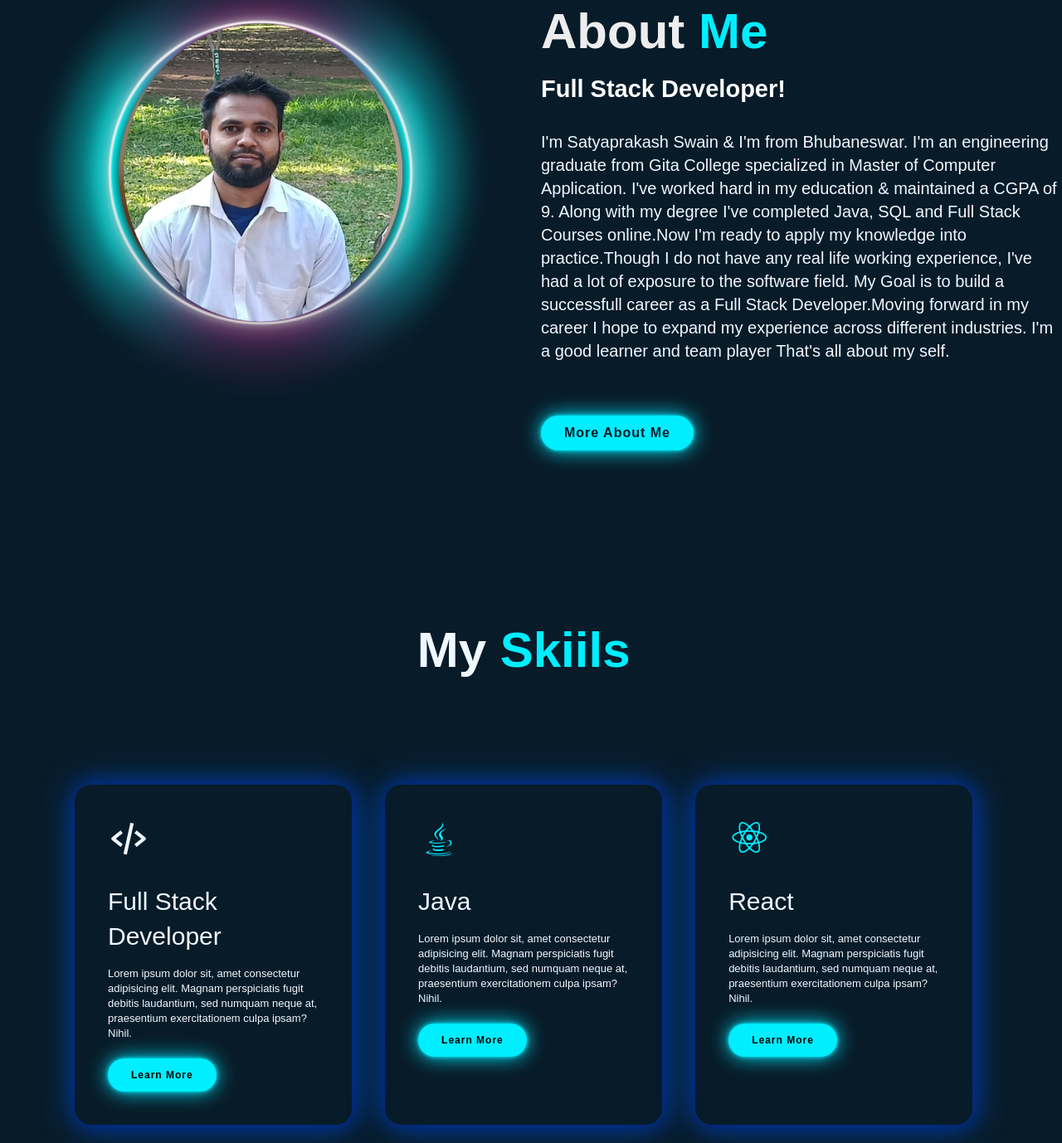
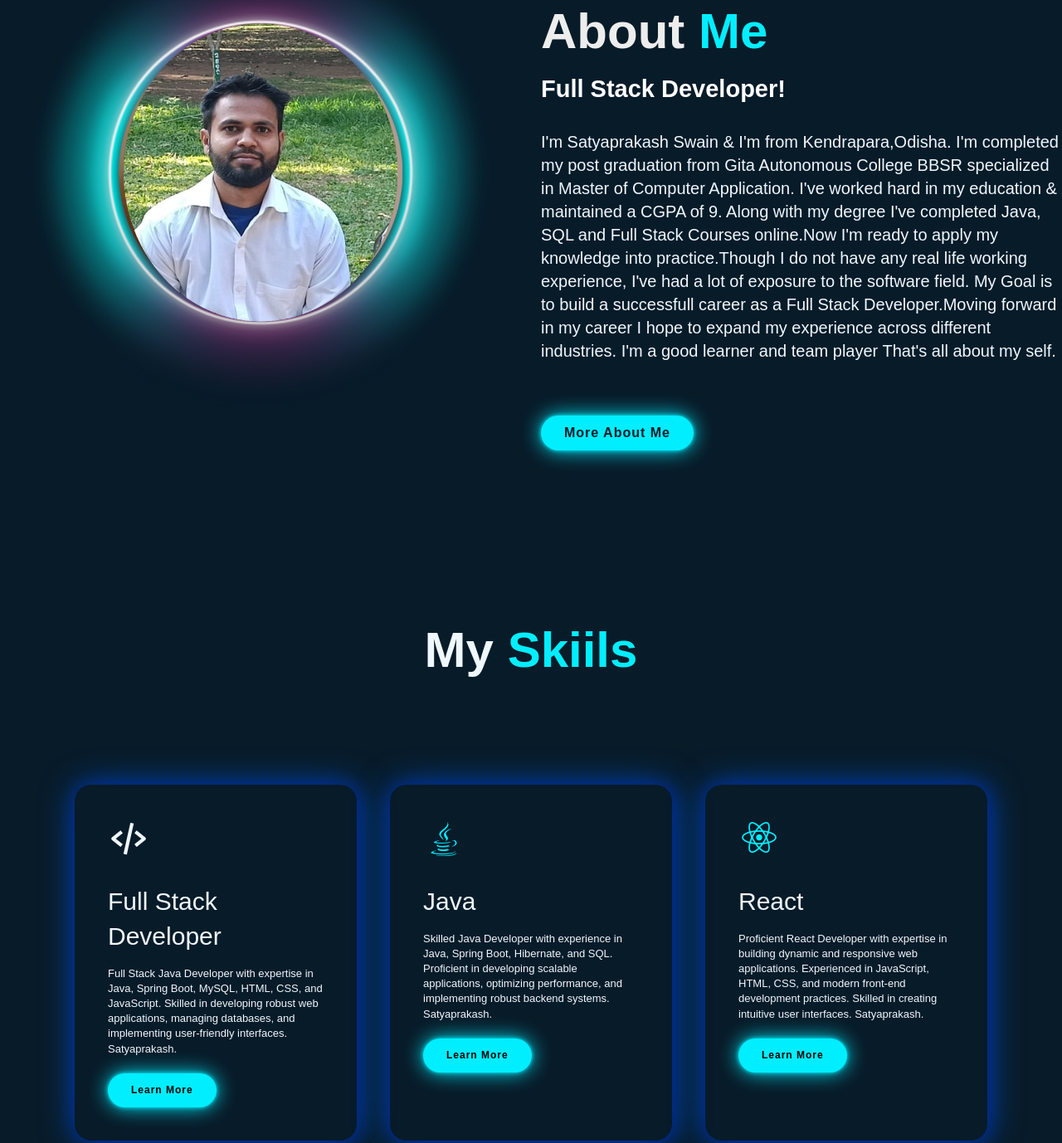
Before and after one commit to SATYAPRAKASHSWAIN/my-portfolio, a plain HTML site: page index.html in a window 1280 px wide. Shown: the part 906-2284 px from the top of the page at 83% size. Drawn offline with nearby package versions, Linux system fonts and the light colour scheme.

Commit message:
six commit

```diff
--- a/index.html
+++ b/index.html
@@ -74,11 +74,11 @@
         <h2>About <span>Me</span></h2>
         <h4>Full Stack Developer!</h4>
         <p>
-          I'm Satyaprakash Swain & I'm from Bhubaneswar. I'm an engineering
-          graduate from Gita College specialized in Master of Computer
-          Application. I've worked hard in my education & maintained a CGPA of
-          9. Along with my degree I've completed Java, SQL and Full Stack
-          Courses online.Now I'm ready to apply my knowledge into
+          I'm Satyaprakash Swain & I'm from Kendrapara,Odisha. I'm completed my
+          post graduation from Gita Autonomous College BBSR specialized in
+          Master of Computer Application. I've worked hard in my education &
+          maintained a CGPA of 9. Along with my degree I've completed Java, SQL
+          and Full Stack Courses online.Now I'm ready to apply my knowledge into
           practice.Though I do not have any real life working experience, I've
           had a lot of exposure to the software field. My Goal is to build a
           successfull career as a Full Stack Developer.Moving forward in my
@@ -103,9 +103,10 @@
               <i class="bx bx-code-alt"></i>
               <h2>Full Stack Developer</h2>
               <p>
-                Lorem ipsum dolor sit, amet consectetur adipisicing elit. Magnam
-                perspiciatis fugit debitis laudantium, sed numquam neque at,
-                praesentium exercitationem culpa ipsam? Nihil.
+                Full Stack Java Developer with expertise in Java, Spring Boot,
+                MySQL, HTML, CSS, and JavaScript. Skilled in developing robust
+                web applications, managing databases, and implementing
+                user-friendly interfaces. Satyaprakash.
               </p>
               <a href="#" class="read">Learn More</a>
             </div>
@@ -113,9 +114,10 @@
               <i class="bx bxl-java" style="color: #00eeff"></i>
               <h2>Java</h2>
               <p>
-                Lorem ipsum dolor sit, amet consectetur adipisicing elit. Magnam
-                perspiciatis fugit debitis laudantium, sed numquam neque at,
-                praesentium exercitationem culpa ipsam? Nihil.
+                Skilled Java Developer with experience in Java, Spring Boot,
+                Hibernate, and SQL. Proficient in developing scalable
+                applications, optimizing performance, and implementing robust
+                backend systems. Satyaprakash.
               </p>
               <a href="#" class="read">Learn More</a>
             </div>
@@ -123,9 +125,10 @@
               <i class="bx bxl-react" style="color: #00eeff"></i>
               <h2>React</h2>
               <p>
-                Lorem ipsum dolor sit, amet consectetur adipisicing elit. Magnam
-                perspiciatis fugit debitis laudantium, sed numquam neque at,
-                praesentium exercitationem culpa ipsam? Nihil.
+                Proficient React Developer with expertise in building dynamic
+                and responsive web applications. Experienced in JavaScript,
+                HTML, CSS, and modern front-end development practices. Skilled
+                in creating intuitive user interfaces. Satyaprakash.
               </p>
               <a href="#" class="read">Learn More</a>
             </div>
@@ -300,8 +303,8 @@
         <h2>Contact <span>Me</span></h2>
         <h4>Let's Work Together</h4>
         <p>
-          Lorem ipsum dolor sit amet consectetur adipisicing elit. Iste
-          similique quibusdam facere!
+          Expertise in Java, Spring Boot, MySQL, web development, and creating
+          robust applications with intuitive user interfaces.
         </p>
         <div class="contact-list">
           <li><i class="bx bxs-send"></i>satyaprakashswain1998@gmail.com</li>
```
